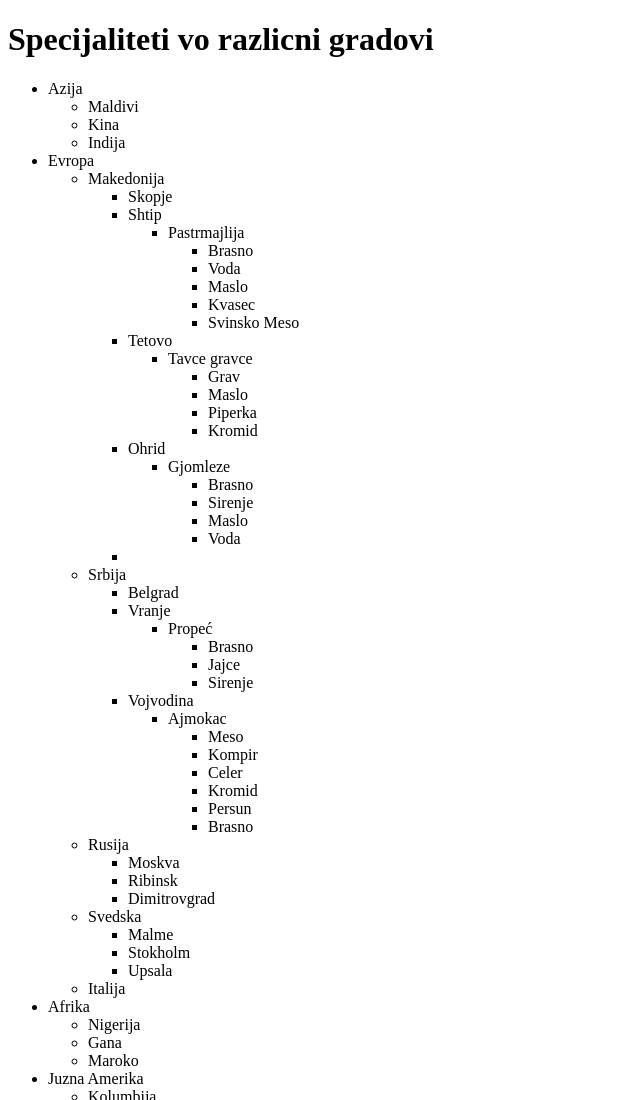
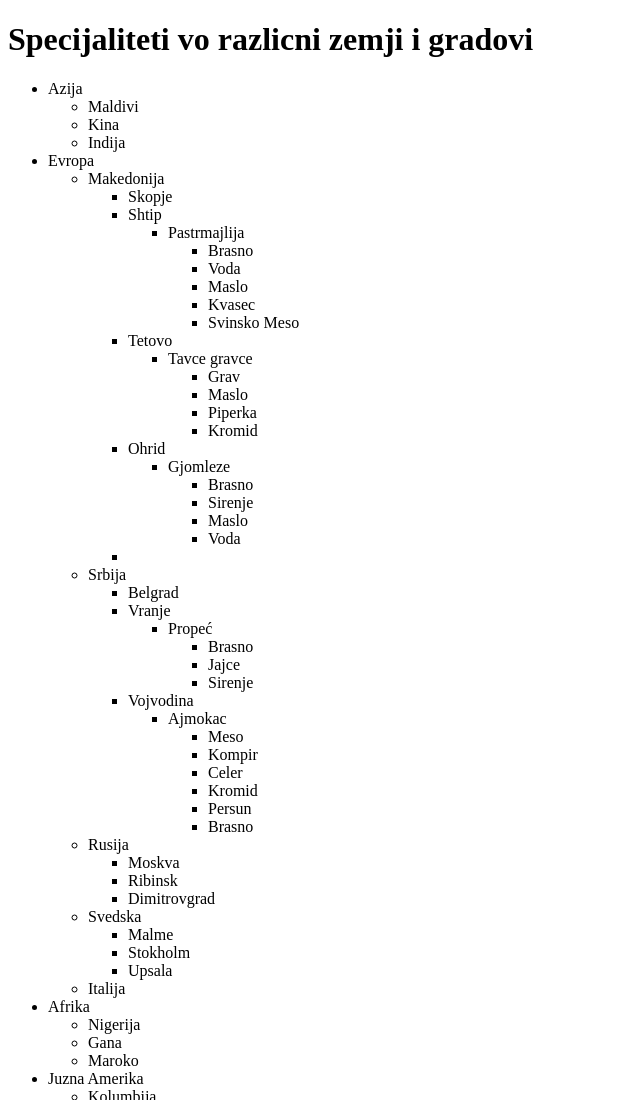
Before and after one commit to MartinaIlievska/Domasna-2, a plain HTML site: page index.html in a window 1280 px wide. Shown: the top 1100 px of the page, without its empty margins (0-640 px from the left). Drawn offline with Linux system fonts and the light colour scheme.

Commit message:
smeniv naslov

```diff
--- a/index.html
+++ b/index.html
@@ -6,7 +6,7 @@
     <title>HTML & CSS2</title>
   </head>
   <body>
-    <h1>Specijaliteti vo razlicni gradovi</h1>
+    <h1>Specijaliteti vo razlicni zemji i gradovi</h1>
     <ul>
       <li>
         Azija
```
